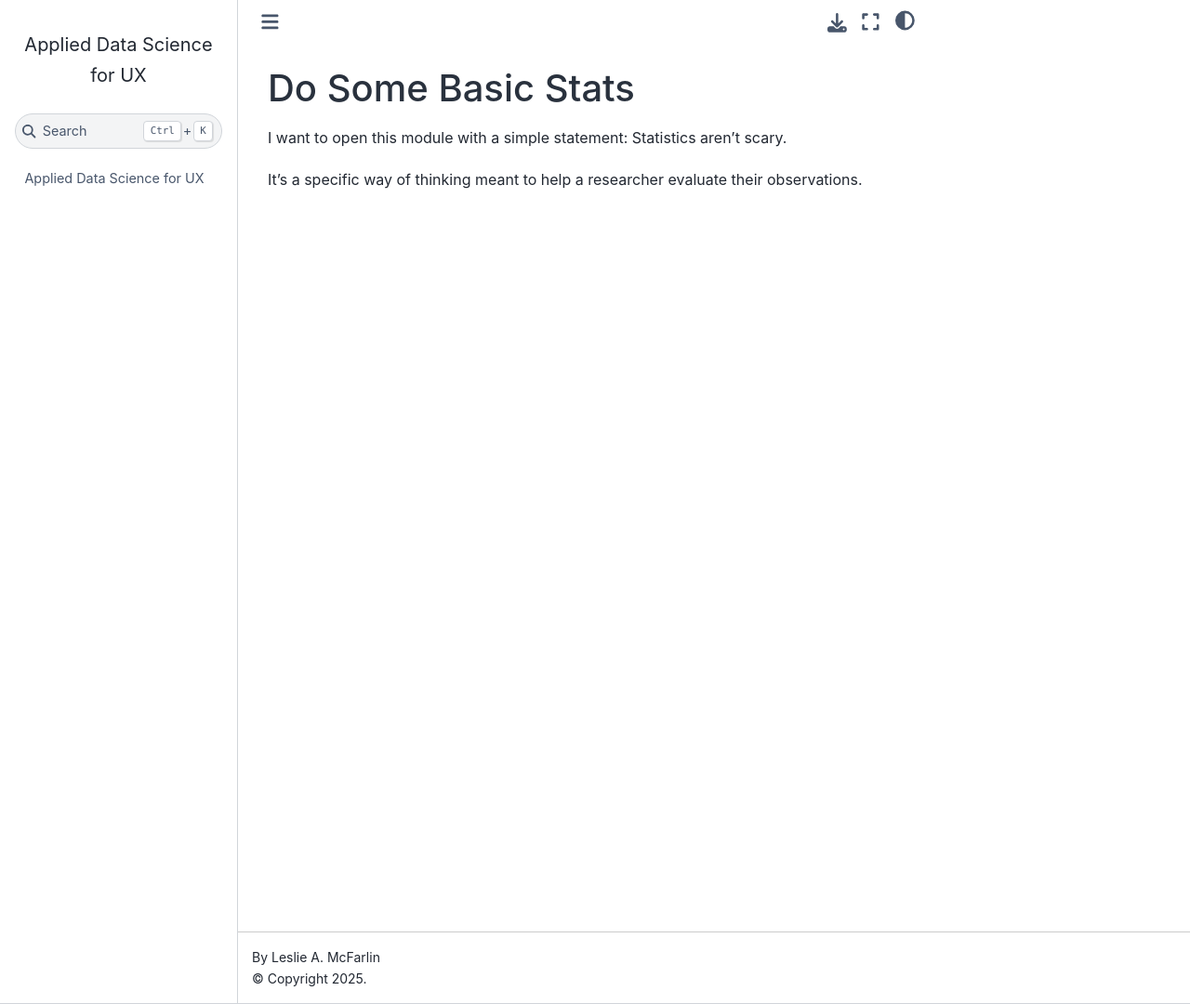
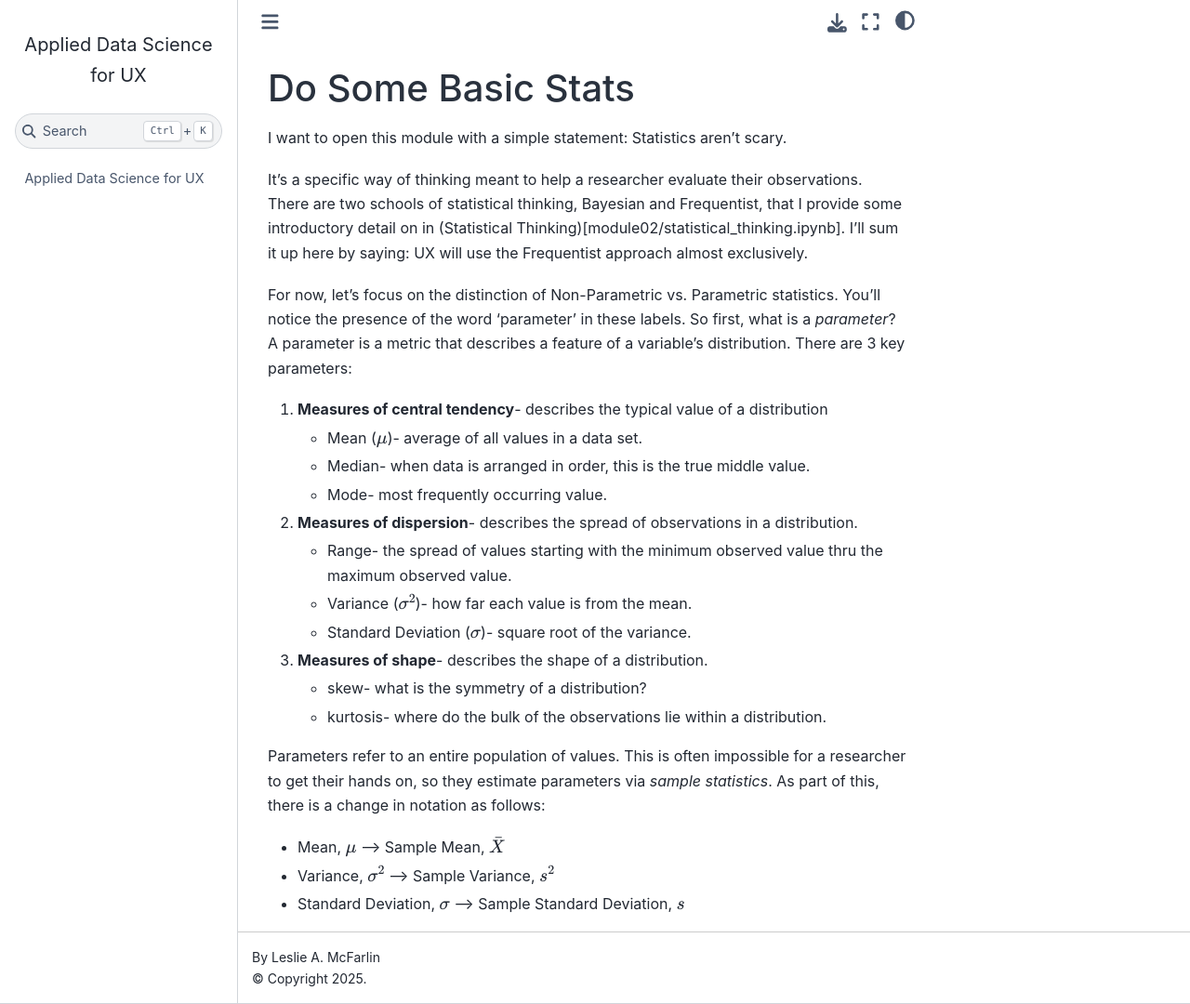
Before and after one commit to lammypi/Applied-Data-Science-for-UX, a Jupyter Book: the page built from module02/readme.md, in a window 1280 px wide and 1080 px high. Shown: the whole window at 93% size. Built offline with Jupyter Book 1.0.4 settings and Sphinx 7.4.7 and the Sphinx Book theme 1.1.4, drawn with Linux system fonts in a browser that asks for light colours; pages that are not in the unit, such as notebooks, are missing from menus.

Commit message:
Update readme.md

```diff
--- a/module02/readme.md
+++ b/module02/readme.md
@@ -2,4 +2,22 @@
 
 I want to open this module with a simple statement: Statistics aren't scary.
 
-It's a specific way of thinking meant to help a researcher evaluate their observations.
+It's a specific way of thinking meant to help a researcher evaluate their observations. There are two schools of statistical thinking, Bayesian and Frequentist, that I provide some introductory detail on in (Statistical Thinking)[module02/statistical_thinking.ipynb]. I'll sum it up here by saying: UX will use the Frequentist approach almost exclusively.
+
+For now, let's focus on the distinction of Non-Parametric vs. Parametric statistics. You'll notice the presence of the word 'parameter' in these labels. So first, what is a _parameter_? A parameter is a metric that describes a feature of a variable's distribution. There are 3 key parameters:
+1. __Measures of central tendency__- describes the typical value of a distribution
+   - Mean ($\mu$)- average of all values in a data set.
+   - Median- when data is arranged in order, this is the true middle value.
+   - Mode- most frequently occurring value.
+3. __Measures of dispersion__- describes the spread of observations in a distribution.
+   - Range- the spread of values starting with the minimum observed value thru the maximum observed value.
+   - Variance ($\sigma^{2}$)- how far each value is from the mean.
+   - Standard Deviation ($\sigma$)- square root of the variance.
+5. __Measures of shape__- describes the shape of a distribution.
+   - skew- what is the symmetry of a distribution?
+   - kurtosis- where do the bulk of the observations lie within a distribution.
+
+Parameters refer to an entire population of values. This is often impossible for a researcher to get their hands on, so they estimate parameters via _sample statistics_. As part of this, there is a change in notation as follows:
+- Mean, $\mu$ --> Sample Mean, $\bar{X}$
+- Variance, $\sigma^{2}$ --> Sample Variance, $s^{2}$
+- Standard Deviation, $\sigma$ --> Sample Standard Deviation, $s$
```
